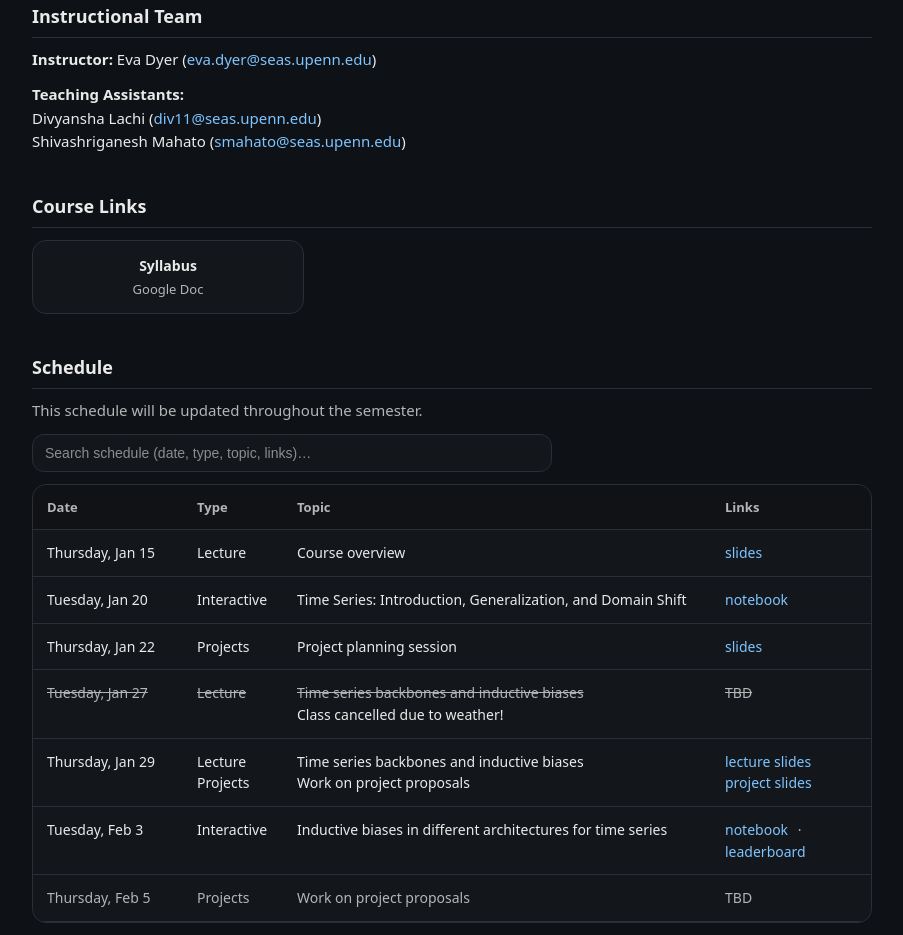
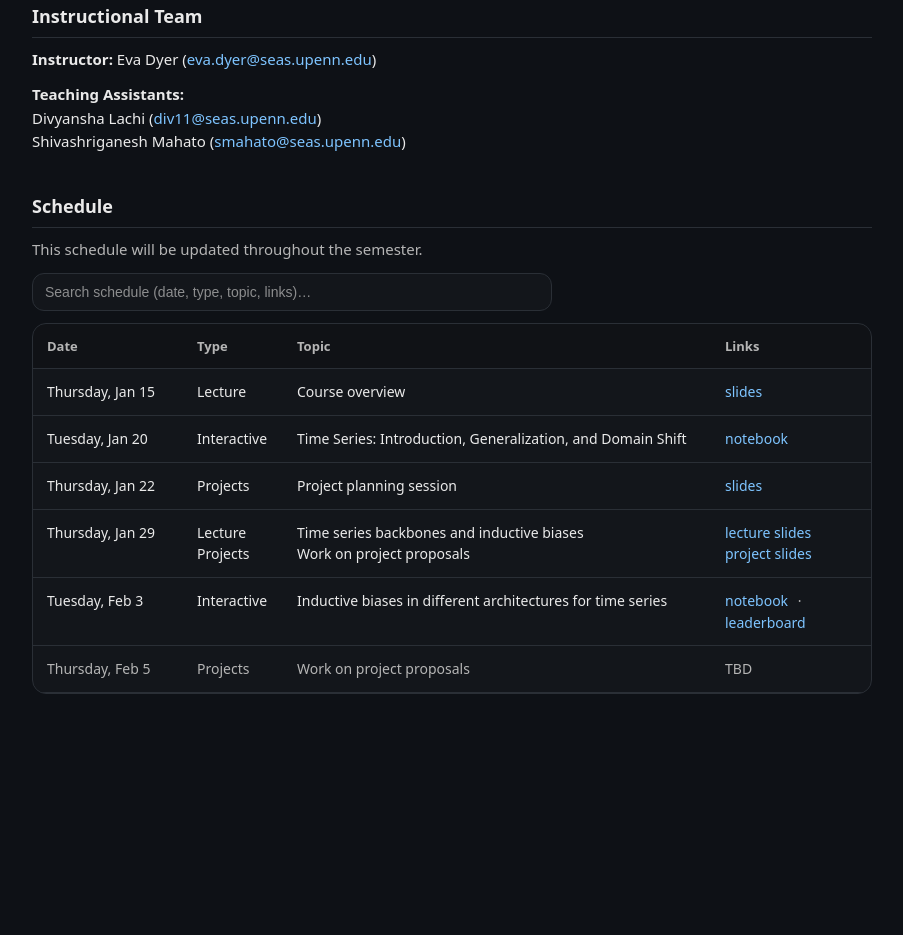
Before and after one commit to nerdslab/cis7000-dl4ts-sp26, a plain HTML site: page index.html in a window 1280 px wide. Shown: the part 547-1482 px from the top of the page, without its empty margins (188-1091 px from the left). After the commit the page ends 1345 px from the top, so only its background shows below. Drawn offline with Linux system fonts and the light colour scheme.

Commit message:
remove links, remove snow day

```diff
--- a/index.html
+++ b/index.html
@@ -38,7 +38,7 @@
         Shivashriganesh Mahato (<a href="mailto:smahato@seas.upenn.edu">smahato@seas.upenn.edu</a>)</p>
     </section>
 
-    <section class="links">
+    <!-- <section class="links">
       <h2>Course Links</h2>
 
       <div class="link-grid">
@@ -48,7 +48,7 @@
         </a>
 
       </div>
-    </section>
+    </section> -->
 
     <section>
       <h2>Schedule</h2>
@@ -108,16 +108,6 @@
               </td>
             </tr>
 
-            <tr class="muted">
-              <td><del>Tuesday, Jan 27</del></td>
-              <td><del>Lecture</del></td>
-              <td><del>Time series backbones and inductive biases</del>
-                <br><span class="unmuted">Class cancelled due to weather!</span></td>
-              <td class="links-cell">
-                <span class="muted"><del>TBD</del></span>
-              </td>
-            </tr>
-
             <tr>
               <td>Thursday, Jan 29</td>
               <td>Lecture<br>Projects</td>
```
